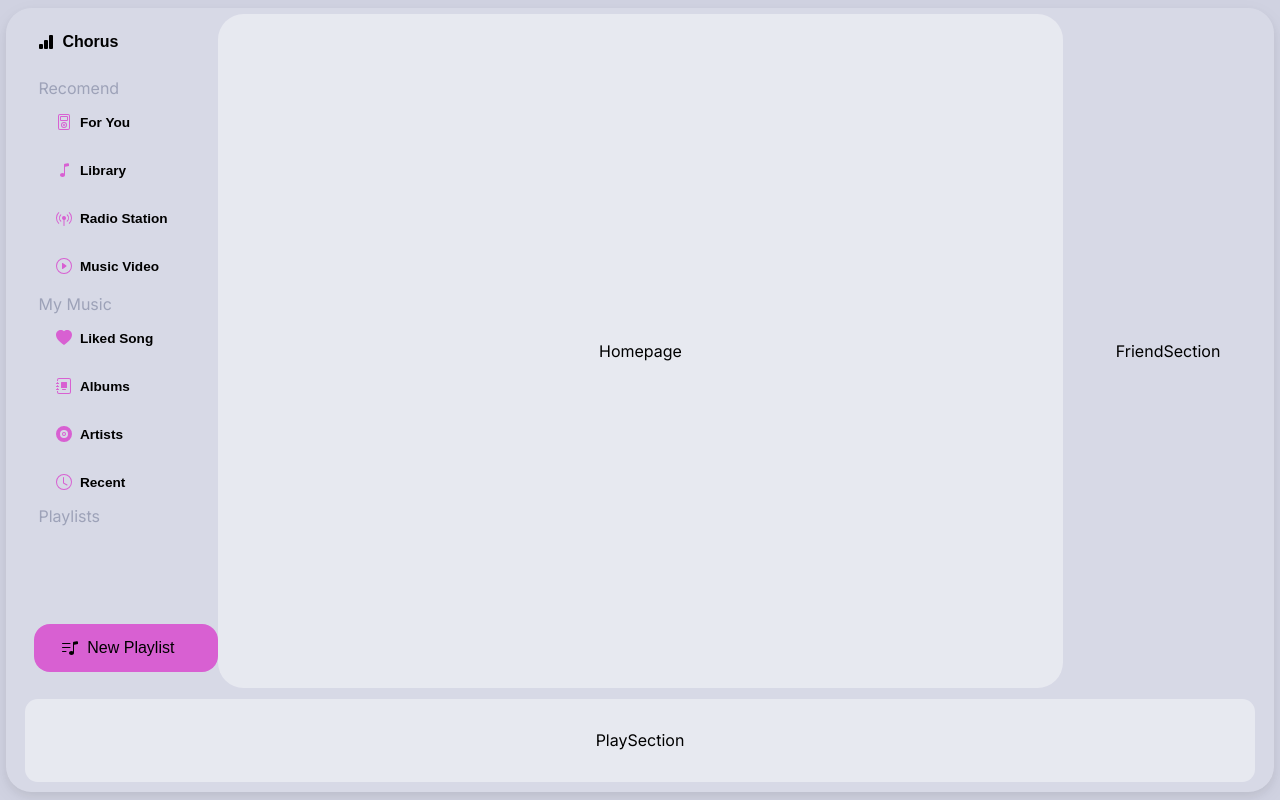
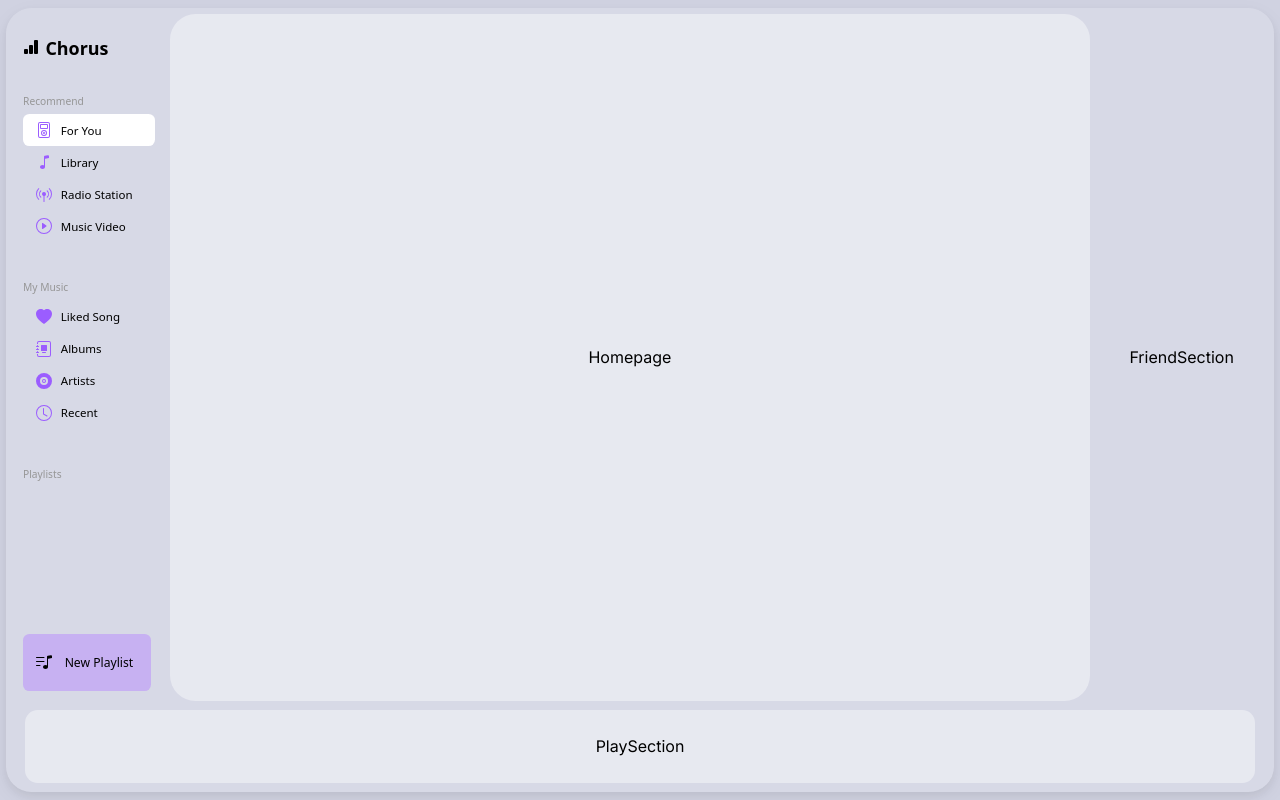
Before and after one commit to Nagpal45/chorus, a Next.js app: page / in a window 1280 px wide. Built offline with nearby package versions, Linux system fonts and the light colour scheme.

Commit message:
sidebar designed

```diff
--- a/src/app/globals.css
+++ b/src/app/globals.css
@@ -1,9 +1,9 @@
 :root{
     --c1: #D0D2E1;
-    --c2: #9DA2B8;
-    --c3: #A7A9C9;
-    --c4: #131110;
-    --c5: #C5B2C2;
+    --c2: #9b5dff;
+    --c3: #c7b1f2;
+    --c4: #b38ffb;
+    --c5: #131110;
     --c6: #5D5B60;
     --c7: #99698A;
     --c8: #4f2F3C;
@@ -41,7 +41,7 @@ body{
     flex-direction: row;
     justify-content: center;
     width: 100%;
-    flex: 6.5;
+    flex: 7.5;
     padding-top: 0.5vw;
 }
 
@@ -56,7 +56,7 @@ body{
 
 
 .container{
-    flex: 4;
+    flex: 5;
     display: flex;
     align-items: center;
     justify-content: center;
--- a/src/components/sidebar/sidebar.jsx
+++ b/src/components/sidebar/sidebar.jsx
@@ -1,84 +1,188 @@
-import styles from './sidebar.module.css'
+"use client"
+import { useState } from "react";
+import styles from "./sidebar.module.css";
 
 export default function Sidebar() {
+  const [active, setActive] = useState("Foryou");
+
+  const handleClick = (item) =>{
+    setActive(item);
+  }
   return (
     <div className={styles.section}>
       <div className={styles.home}>
-                <button className={styles.homeButton}> <svg xmlns="http://www.w3.org/2000/svg" width="16" height="16" fill="currentColor" class="bi bi-bar-chart-fill" viewBox="0 0 16 16">
+        <div className={styles.homeButton}>
+          <svg
+            xmlns="http://www.w3.org/2000/svg"
+            width="16"
+            height="16"
+            fill="currentColor"
+            className="bi bi-bar-chart-fill"
+            viewBox="0 0 16 16"
+          >
             <path d="M1 11a1 1 0 0 1 1-1h2a1 1 0 0 1 1 1v3a1 1 0 0 1-1 1H2a1 1 0 0 1-1-1zm5-4a1 1 0 0 1 1-1h2a1 1 0 0 1 1 1v7a1 1 0 0 1-1 1H7a1 1 0 0 1-1-1zm5-5a1 1 0 0 1 1-1h2a1 1 0 0 1 1 1v12a1 1 0 0 1-1 1h-2a1 1 0 0 1-1-1z" />
-                </svg> Chorus</button>
-
+          </svg>
+          Chorus
         </div>
-            <div className={styles.recomend}>
-                Recomend
-                <div className={styles.recomendList}>
-                    <button>
-                    <svg xmlns="http://www.w3.org/2000/svg" width="16" height="16" fill="#d860d2" class="bi bi-music-player" viewBox="0 0 16 16">
-  <path d="M4 3a1 1 0 0 1 1-1h6a1 1 0 0 1 1 1v3a1 1 0 0 1-1 1H5a1 1 0 0 1-1-1zm1 0v3h6V3zm3 9a1 1 0 1 0 0-2 1 1 0 0 0 0 2"/>
-  <path d="M11 11a3 3 0 1 1-6 0 3 3 0 0 1 6 0m-3 2a2 2 0 1 0 0-4 2 2 0 0 0 0 4"/>
-  <path d="M2 2a2 2 0 0 1 2-2h8a2 2 0 0 1 2 2v12a2 2 0 0 1-2 2H4a2 2 0 0 1-2-2zm2-1a1 1 0 0 0-1 1v12a1 1 0 0 0 1 1h8a1 1 0 0 0 1-1V2a1 1 0 0 0-1-1z"/>
-</svg>&nbsp;&nbsp;For You</button>
-                    <button><svg xmlns="http://www.w3.org/2000/svg" width="16" height="16" fill="#d860d2" class="bi bi-music-note" viewBox="0 0 16 16">
-  <path d="M9 13c0 1.105-1.12 2-2.5 2S4 14.105 4 13s1.12-2 2.5-2 2.5.895 2.5 2"/>
-  <path fill-rule="evenodd" d="M9 3v10H8V3z"/>
-  <path d="M8 2.82a1 1 0 0 1 .804-.98l3-.6A1 1 0 0 1 13 2.22V4L8 5z"/>
-</svg>&nbsp;&nbsp;Library </button>
-                    <button><svg xmlns="http://www.w3.org/2000/svg" width="16" height="16" fill="#d860d2" class="bi bi-broadcast-pin" viewBox="0 0 16 16">
-  <path d="M3.05 3.05a7 7 0 0 0 0 9.9.5.5 0 0 1-.707.707 8 8 0 0 1 0-11.314.5.5 0 0 1 .707.707m2.122 2.122a4 4 0 0 0 0 5.656.5.5 0 1 1-.708.708 5 5 0 0 1 0-7.072.5.5 0 0 1 .708.708m5.656-.708a.5.5 0 0 1 .708 0 5 5 0 0 1 0 7.072.5.5 0 1 1-.708-.708 4 4 0 0 0 0-5.656.5.5 0 0 1 0-.708m2.122-2.12a.5.5 0 0 1 .707 0 8 8 0 0 1 0 11.313.5.5 0 0 1-.707-.707 7 7 0 0 0 0-9.9.5.5 0 0 1 0-.707zM6 8a2 2 0 1 1 2.5 1.937V15.5a.5.5 0 0 1-1 0V9.937A2 2 0 0 1 6 8"/>
-</svg>&nbsp;&nbsp;Radio Station</button>
-                    <button><svg xmlns="http://www.w3.org/2000/svg" width="16" height="16" fill="#d860d2" class="bi bi-play-circle" viewBox="0 0 16 16">
-  <path d="M8 15A7 7 0 1 1 8 1a7 7 0 0 1 0 14m0 1A8 8 0 1 0 8 0a8 8 0 0 0 0 16"/>
-  <path d="M6.271 5.055a.5.5 0 0 1 .52.038l3.5 2.5a.5.5 0 0 1 0 .814l-3.5 2.5A.5.5 0 0 1 6 10.5v-5a.5.5 0 0 1 .271-.445"/>
-</svg>&nbsp;&nbsp;Music Video</button>
-
       </div>
-
+      <div className={styles.recommend}>
+        <p>Recommend</p>
+        <div className={styles.recommendList}>
+          <div className={`${styles.listItem} ${
+            active === "Foryou" ? styles.active : ""
+          }`} onClick={()=>handleClick('Foryou')}>
+            <svg
+              xmlns="http://www.w3.org/2000/svg"
+              width="16"
+              height="16"
+              className="bi bi-music-player"
+              viewBox="0 0 16 16"
+            >
+              <path d="M4 3a1 1 0 0 1 1-1h6a1 1 0 0 1 1 1v3a1 1 0 0 1-1 1H5a1 1 0 0 1-1-1zm1 0v3h6V3zm3 9a1 1 0 1 0 0-2 1 1 0 0 0 0 2" />
+              <path d="M11 11a3 3 0 1 1-6 0 3 3 0 0 1 6 0m-3 2a2 2 0 1 0 0-4 2 2 0 0 0 0 4" />
+              <path d="M2 2a2 2 0 0 1 2-2h8a2 2 0 0 1 2 2v12a2 2 0 0 1-2 2H4a2 2 0 0 1-2-2zm2-1a1 1 0 0 0-1 1v12a1 1 0 0 0 1 1h8a1 1 0 0 0 1-1V2a1 1 0 0 0-1-1z" />
+            </svg>
+            <p>For You</p>
+          </div>
+          <div className={`${styles.listItem} ${
+            active === "library" ? styles.active : ""
+          }`} onClick={()=>handleClick('library')}>
+            <svg
+              xmlns="http://www.w3.org/2000/svg"
+              width="16"
+              height="16"
+              className="bi bi-music-note"
+              viewBox="0 0 16 16"
+            >
+              <path d="M9 13c0 1.105-1.12 2-2.5 2S4 14.105 4 13s1.12-2 2.5-2 2.5.895 2.5 2" />
+              <path d="M9 3v10H8V3z" />
+              <path d="M8 2.82a1 1 0 0 1 .804-.98l3-.6A1 1 0 0 1 13 2.22V4L8 5z" />
+            </svg>
+            <p>Library</p>
+          </div>
+          <div className={`${styles.listItem} ${
+            active === "radio" ? styles.active : ""
+          }`} onClick={()=>handleClick('radio')}>
+            <svg
+              xmlns="http://www.w3.org/2000/svg"
+              width="16"
+              height="16"
+              className="bi bi-broadcast-pin"
+              viewBox="0 0 16 16"
+            >
+              <path d="M3.05 3.05a7 7 0 0 0 0 9.9.5.5 0 0 1-.707.707 8 8 0 0 1 0-11.314.5.5 0 0 1 .707.707m2.122 2.122a4 4 0 0 0 0 5.656.5.5 0 1 1-.708.708 5 5 0 0 1 0-7.072.5.5 0 0 1 .708.708m5.656-.708a.5.5 0 0 1 .708 0 5 5 0 0 1 0 7.072.5.5 0 1 1-.708-.708 4 4 0 0 0 0-5.656.5.5 0 0 1 0-.708m2.122-2.12a.5.5 0 0 1 .707 0 8 8 0 0 1 0 11.313.5.5 0 0 1-.707-.707 7 7 0 0 0 0-9.9.5.5 0 0 1 0-.707zM6 8a2 2 0 1 1 2.5 1.937V15.5a.5.5 0 0 1-1 0V9.937A2 2 0 0 1 6 8" />
+            </svg>
+            <p>Radio Station</p>
+          </div>
+          <div className={`${styles.listItem} ${
+            active === "video" ? styles.active : ""
+          }`} onClick={()=>handleClick('video')}>
+            <svg
+              xmlns="http://www.w3.org/2000/svg"
+              width="16"
+              height="16"
+              className="bi bi-play-circle"
+              viewBox="0 0 16 16"
+            >
+              <path d="M8 15A7 7 0 1 1 8 1a7 7 0 0 1 0 14m0 1A8 8 0 1 0 8 0a8 8 0 0 0 0 16" />
+              <path d="M6.271 5.055a.5.5 0 0 1 .52.038l3.5 2.5a.5.5 0 0 1 0 .814l-3.5 2.5A.5.5 0 0 1 6 10.5v-5a.5.5 0 0 1 .271-.445" />
+            </svg>
+            <p>Music Video</p>
+          </div>
+        </div>
       </div>
       <div className={styles.myMusic}>
-                My Music
+        <p>My Music</p>
         <div className={styles.myMusicList}>
-                    <button><svg xmlns="http://www.w3.org/2000/svg" width="16" height="16" fill="#d860d2" class="bi bi-heart-fill" viewBox="0 0 16 16">
-  <path fill-rule="evenodd" d="M8 1.314C12.438-3.248 23.534 4.735 8 15-7.534 4.736 3.562-3.248 8 1.314"/>
-</svg>&nbsp;&nbsp;Liked Song</button>
-                    <button>
-                        <svg xmlns="http://www.w3.org/2000/svg" width="16" height="16" fill="#d860d2" class="bi bi-journal-album" viewBox="0 0 16 16">
+          <div className={`${styles.listItem} ${
+            active === "liked" ? styles.active : ""
+          }`} onClick={()=>handleClick('liked')}>
+            <svg
+              xmlns="http://www.w3.org/2000/svg"
+              width="16"
+              height="16"
+              className="bi bi-heart-fill"
+              viewBox="0 0 16 16"
+            >
+              <path
+                d="M8 1.314C12.438-3.248 23.534 4.735 8 15-7.534 4.736 3.562-3.248 8 1.314"
+              />
+            </svg>
+            <p>Liked Song</p>
+          </div>
+          <div className={`${styles.listItem} ${
+            active === "albums" ? styles.active : ""
+          }`} onClick={()=>handleClick('albums')}>
+            <svg
+              xmlns="http://www.w3.org/2000/svg"
+              width="16"
+              height="16"
+              className="bi bi-journal-album"
+              viewBox="0 0 16 16"
+            >
               <path d="M5.5 4a.5.5 0 0 0-.5.5v5a.5.5 0 0 0 .5.5h5a.5.5 0 0 0 .5-.5v-5a.5.5 0 0 0-.5-.5zm1 7a.5.5 0 0 0 0 1h3a.5.5 0 0 0 0-1z" />
               <path d="M3 0h10a2 2 0 0 1 2 2v12a2 2 0 0 1-2 2H3a2 2 0 0 1-2-2v-1h1v1a1 1 0 0 0 1 1h10a1 1 0 0 0 1-1V2a1 1 0 0 0-1-1H3a1 1 0 0 0-1 1v1H1V2a2 2 0 0 1 2-2" />
               <path d="M1 5v-.5a.5.5 0 0 1 1 0V5h.5a.5.5 0 0 1 0 1h-2a.5.5 0 0 1 0-1zm0 3v-.5a.5.5 0 0 1 1 0V8h.5a.5.5 0 0 1 0 1h-2a.5.5 0 0 1 0-1zm0 3v-.5a.5.5 0 0 1 1 0v.5h.5a.5.5 0 0 1 0 1h-2a.5.5 0 0 1 0-1z" />
-                        </svg>&nbsp;&nbsp;Albums</button>
-                    <button>
-                    <svg xmlns="http://www.w3.org/2000/svg" width="16" height="16" fill="#d860d2" class="bi bi-vinyl-fill" viewBox="0 0 16 16">
-  <path d="M8 6a2 2 0 1 0 0 4 2 2 0 0 0 0-4m0 3a1 1 0 1 1 0-2 1 1 0 0 1 0 2"/>
-  <path d="M16 8A8 8 0 1 1 0 8a8 8 0 0 1 16 0M4 8a4 4 0 1 0 8 0 4 4 0 0 0-8 0"/>
-</svg>&nbsp;&nbsp;Artists</button>
-                    <button><svg xmlns="http://www.w3.org/2000/svg" width="16" height="16" fill="#d860d2" class="bi bi-clock" viewBox="0 0 16 16">
-  <path d="M8 3.5a.5.5 0 0 0-1 0V9a.5.5 0 0 0 .252.434l3.5 2a.5.5 0 0 0 .496-.868L8 8.71z"/>
-  <path d="M8 16A8 8 0 1 0 8 0a8 8 0 0 0 0 16m7-8A7 7 0 1 1 1 8a7 7 0 0 1 14 0"/>
-</svg>&nbsp;&nbsp;Recent</button>
-
+            </svg>
+            <p>Albums</p>
           </div>
-
+          <div className={`${styles.listItem} ${
+            active === "artists" ? styles.active : ""
+          }`} onClick={()=>handleClick('artists')}>
+            <svg
+              xmlns="http://www.w3.org/2000/svg"
+              width="16"
+              height="16"
+              className="bi bi-vinyl-fill"
+              viewBox="0 0 16 16"
+            >
+              <path d="M8 6a2 2 0 1 0 0 4 2 2 0 0 0 0-4m0 3a1 1 0 1 1 0-2 1 1 0 0 1 0 2" />
+              <path d="M16 8A8 8 0 1 1 0 8a8 8 0 0 1 16 0M4 8a4 4 0 1 0 8 0 4 4 0 0 0-8 0" />
+            </svg>
+            <p>Artists</p>
+          </div>
+          <div className={`${styles.listItem} ${
+            active === "recent" ? styles.active : ""
+          }`} onClick={()=>handleClick('recent')}>
+            <svg
+              xmlns="http://www.w3.org/2000/svg"
+              width="16"
+              height="16"
+              className="bi bi-clock"
+              viewBox="0 0 16 16"
+            >
+              <path d="M8 3.5a.5.5 0 0 0-1 0V9a.5.5 0 0 0 .252.434l3.5 2a.5.5 0 0 0 .496-.868L8 8.71z" />
+              <path d="M8 16A8 8 0 1 0 8 0a8 8 0 0 0 0 16m7-8A7 7 0 1 1 1 8a7 7 0 0 1 14 0" />
+            </svg>
+            <p>Recent</p>
+          </div>
+        </div>
       </div>
       <div className={styles.playlist}>
-
-                Playlists
-                <div className={styles.playlistList}>
-                </div>
+        <p>Playlists</p>
+        <div className={styles.playlistList}></div>
       </div>
 
       <div className={styles.newPlaylist}>
-                <button className={styles.newPlaylistButton}>
-                    <svg xmlns="http://www.w3.org/2000/svg" width="16" height="16" fill="currentColor" class="bi bi-music-note-list" viewBox="0 0 16 16">
+        <div className={styles.newPlaylistButton}>
+          <svg
+            xmlns="http://www.w3.org/2000/svg"
+            width="16"
+            height="16"
+            fill="currentColor"
+            className="bi bi-music-note-list"
+            viewBox="0 0 16 16"
+          >
             <path d="M12 13c0 1.105-1.12 2-2.5 2S7 14.105 7 13s1.12-2 2.5-2 2.5.895 2.5 2" />
-                        <path fill-rule="evenodd" d="M12 3v10h-1V3z" />
+            <path d="M12 3v10h-1V3z" />
             <path d="M11 2.82a1 1 0 0 1 .804-.98l3-.6A1 1 0 0 1 16 2.22V4l-5 1z" />
-                        <path fill-rule="evenodd" d="M0 11.5a.5.5 0 0 1 .5-.5H4a.5.5 0 0 1 0 1H.5a.5.5 0 0 1-.5-.5m0-4A.5.5 0 0 1 .5 7H8a.5.5 0 0 1 0 1H.5a.5.5 0 0 1-.5-.5m0-4A.5.5 0 0 1 .5 3H8a.5.5 0 0 1 0 1H.5a.5.5 0 0 1-.5-.5" />
+            <path
+              d="M0 11.5a.5.5 0 0 1 .5-.5H4a.5.5 0 0 1 0 1H.5a.5.5 0 0 1-.5-.5m0-4A.5.5 0 0 1 .5 7H8a.5.5 0 0 1 0 1H.5a.5.5 0 0 1-.5-.5m0-4A.5.5 0 0 1 .5 3H8a.5.5 0 0 1 0 1H.5a.5.5 0 0 1-.5-.5"
+            />
           </svg>
-                    New Playlist</button>
-
+          <p>New Playlist</p>
         </div>
-
-
       </div>
-    )
+    </div>
+  );
 }
--- a/src/components/sidebar/sidebar.module.css
+++ b/src/components/sidebar/sidebar.module.css
@@ -3,132 +3,103 @@
     align-items: flex-start;
     flex-direction: column;
     justify-content: center;
-    flex: 1;
+    flex: 0.8;
     height: 100%;
-
+    font-family: system-ui, -apple-system, BlinkMacSystemFont, 'Segoe UI', Roboto, Oxygen, Ubuntu, Cantarell, 'Open Sans', 'Helvetica Neue', sans-serif;
+    padding-left: 1.3vw;
 }
 
 .home{
     display: flex;
-    flex-direction: column;
-    justify-content :flex-start;
-        margin-top:1vh;
-        margin-left: 4vh;
-        margin-bottom: 2vh;
+    align-items: center;
+    flex: 0.4;
 }
 
 .homeButton{
- display: flex;
-    align-items: center;
-    justify-content: space-between;
-    width: 12vh;
-    height: 5vh;
-    border: none;
-    font-size: 2vh;
-    font-weight: 550;
-    padding-right: 2vh ;
-    background-color:transparent ;
-    cursor: pointer;
-    transition: transform 0.1s ease;
+    font-size: 1.4vw;
+    font-weight: 700;
 }
 
-.homeButton:hover{
-    transform: scale(1.05);
+.homeButton svg{
+    margin-right: 0.5vw;
 }
 
-.recomend {
-    margin-left: 4vh;
+.recommend, .myMusic, .playlist{
     display: flex;
+    justify-content: flex-start;
     align-items: flex-start;
     flex-direction: column;
-    justify-content: flex-start;
-    color: #9DA2B8;
-    margin-bottom: 0.5vh;
+    width: 100%;
+    flex: 1;
+    margin-top: 1vw;
 }
 
-.recomendList ,.myMusicList ,.playlistList{
+.myMusic, .playlist{
+    margin-top: 1.5vw;
+}
+
+.recommend > p, .myMusic > p, .playlist>p{
+    color: rgb(150, 150, 150);
+    font-size: 0.8vw;
+    font-weight: 500;
+}
+
+.recommendList, .myMusicList, .playlistList{
+    display: flex;
+    flex-direction: column;
+    margin-top: 0.5vw;
+    width: 90%;
+}
+
+.listItem{
     display: flex;
     align-items: center;
-    flex-direction: column;
-}
-.recomendList button ,.myMusicList button ,.playlistList button{
-
-    display: flex;
-    align-items: center;
-    justify-content: flex-start;
-    width: 100%;
-    height: 5vh;
-    border: none;
-    font-size: 1.7vh;
-    margin-bottom: 0.5vh;
-    margin-left: 2.5vh;
-    margin-top: 0.5vh;
-    font-weight: 550;
-    background-color:transparent ;
-    cursor: pointer;
-    transition: transform 0.1s ease;
-    padding-left: 1vh;
-    border-radius: 1vh;
-
+    flex-direction: row;
+    font-size: 0.9vw;
+    font-weight: 500;
+    border-radius: 0.5vw;
+   width: 100%;
+   height: 2.5vw;
+   cursor: pointer;
 }
 
-
-.myMusic{
-    margin-left: 4vh;
-    display: flex;
-    align-items: flex-start;
-    flex-direction: column;
-    justify-content: flex-start;
-    flex: 1;
-    height: 100%;
-
-    color: #9DA2B8;
-
-}
-
-
-.playlist{
-    margin-left: 4vh;
-    display: flex;
-    align-items: flex-start;
-    flex-direction: column;
-    justify-content: flex-start;
-    flex: 1;
-    height: 100%;
-
-    color: #9DA2B8;
-}
-
-
-.myMusicList button:hover, .recomendList button:hover, .playlistList button:hover{
-    transform: scale(1.1);
-    transition: transform 0.1s ease;
+.active{
     background-color: white;
 }
 
-.newPlaylistButton{
-    margin-left: 3.5vh;
-    background-color: #d860d2;
-    width: 23vh;
-    height: 6vh;
-    font-size: 2vh;
-    margin-bottom: 2vh;
-    border-radius: 2vh;
-    border: #d860d2;
-    font-weight: 530;
-    justify-content: space-between;
-    display: flex;
-    align-items: center;
-    padding-left: 3.5vh;
-    padding-right: 5.5vh;
-    cursor: pointer;
-    transition: background-color 0.1s ease, transform 0.1s ease;
+.listItem svg, .activeListItem svg{
+    margin-left: 1vw;
+    margin-right: 0.7vw;
+    fill: var(--c2);
 }
 
+.newPlaylist{
+    display: flex;
+    flex: 0.4;
+    justify-content: flex-start;
+    align-items: flex-start;
+    width: 100%;
+}
 
+.newPlaylistButton{
+    display: flex;
+    flex-direction: row;
+    align-items: center;
+    justify-content: flex-start;
+    width: 87%;
+    height: 85%;
+    border-radius: 0.5vw;
+    background-color: var(--c3);
+    font-size: 0.95vw;
+    font-weight: 500;
+    cursor: pointer;
+}
+
+.newPlaylistButton svg{
+    margin-right: 1vw;
+    margin-left: 1vw;
+}
 
 .newPlaylistButton:hover{
-    background-color: #db4cd4;
-    transform: scale(1.05);
-
+    background-color: var(--c4);
 }
```
Lines whose indentation alone changed are shown as unchanged.
